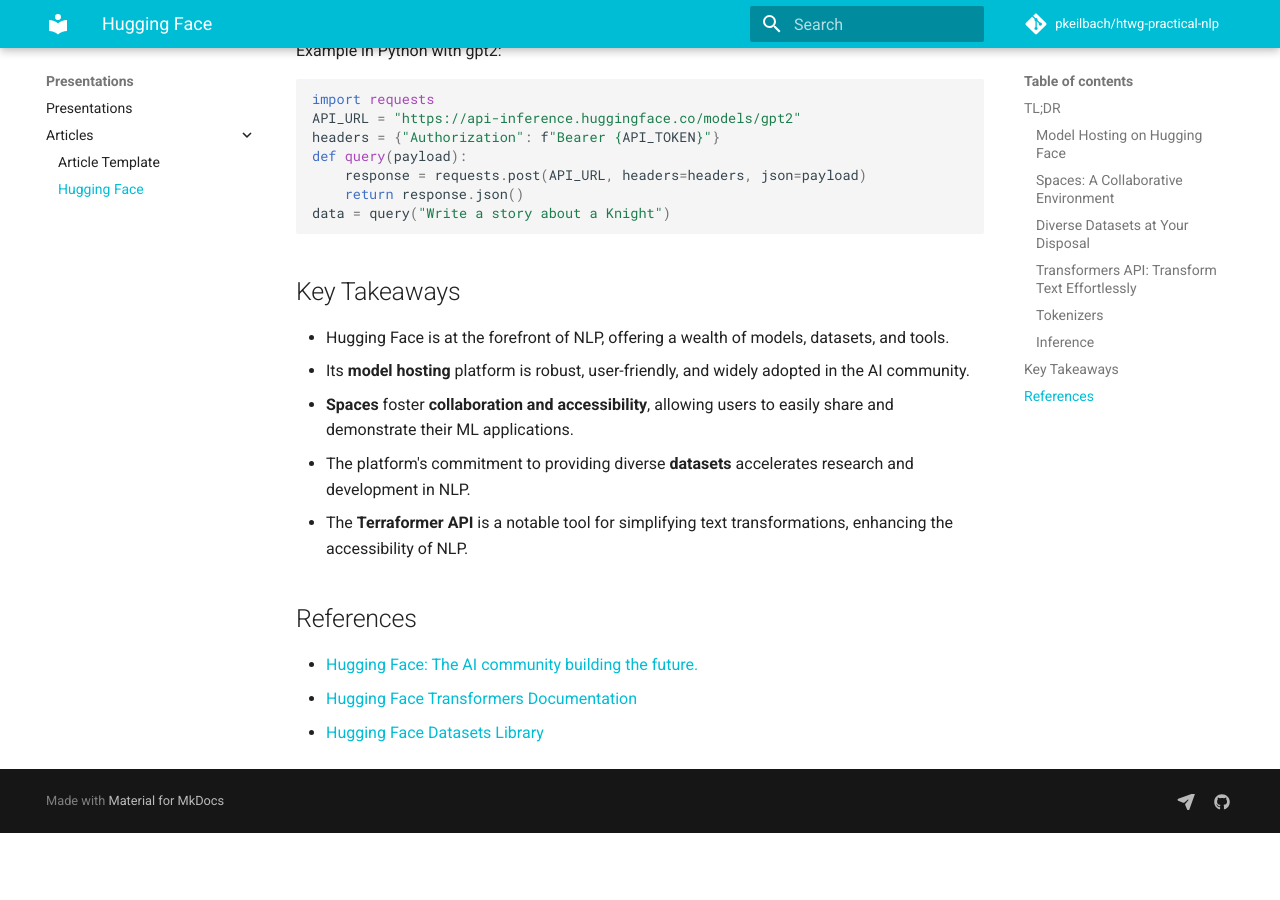
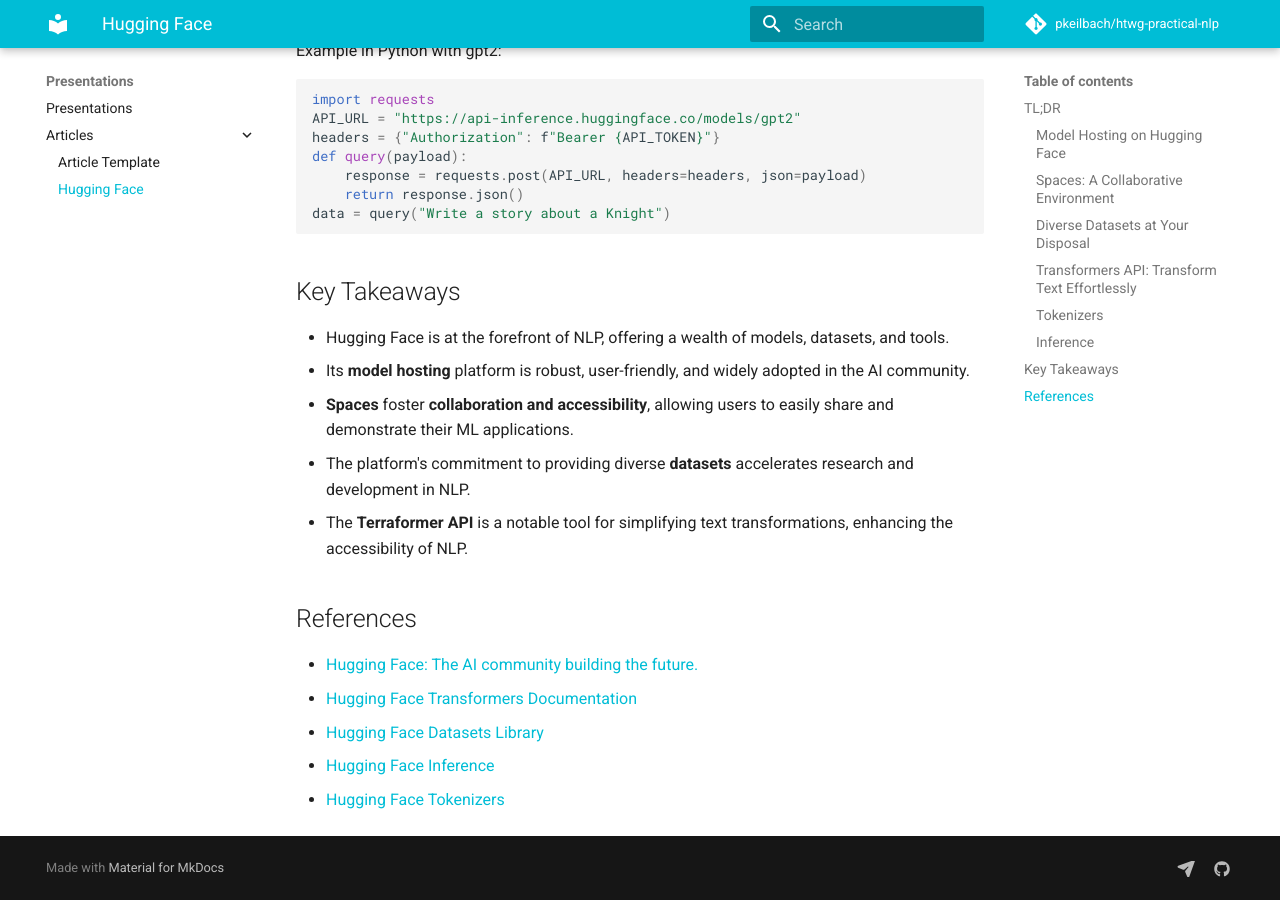
Before and after one commit to pkeilbach/htwg-practical-nlp, an MkDocs documentation site: the page built from docs/presentations/articles/hugging_face.md, in a window 1280 px wide and 900 px high, scrolled down 2407 px. Built offline with MkDocs 1.6.1 and Material for MkDocs 9.7.7, drawn with Linux system fonts in a browser that asks for light colours; comment, search, counter and statistics services are not loaded; before the commit the page ends 3240 px from its top, so only the background shows below that.

Commit message:
Update hugging_face.md

```diff
--- a/docs/presentations/articles/hugging_face.md
+++ b/docs/presentations/articles/hugging_face.md
@@ -97,3 +97,5 @@
 - [Hugging Face: The AI community building the future.](https://HuggingFace.co/)
 - [Hugging Face Transformers Documentation](https://HuggingFace.co/docs/transformers/index)
 - [Hugging Face Datasets Library](https://HuggingFace.co/docs/datasets/index)
+- [Hugging Face Inference](https://huggingface.co/docs/api-inference/index)
+- [Hugging Face Tokenizers](https://huggingface.co/docs/tokenizers/index)
```
